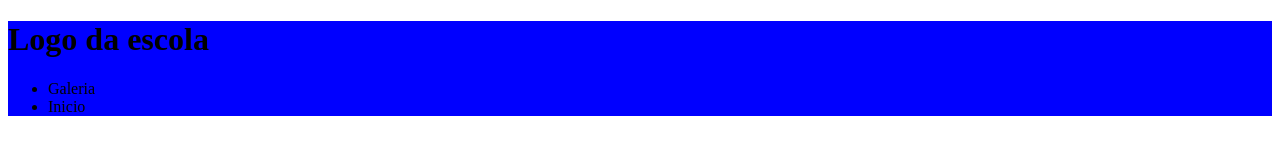
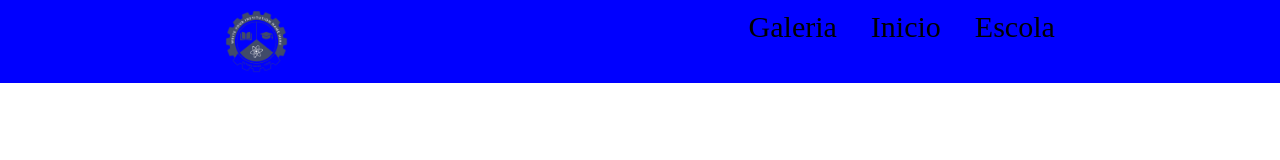
Before and after one commit to JovalSilva/Turma_I_Joval, a plain HTML site: page index.html in a window 1280 px wide. Drawn offline with Linux system fonts and the light colour scheme.

Commit message:
Add files via upload
Cabeçalho do site

```diff
--- a/index.html
+++ b/index.html
@@ -1,5 +1,5 @@
 <!DOCTYPE html>
-<html lang="en">
+<html lang="port-br">
 <head>
     <meta charset="UTF-8">
     <meta http-equiv="X-UA-Compatible" content="IE=edge">
@@ -8,11 +8,12 @@
     <title>Turma-I</title>
 </head>
 <body>
-    <header>
-     <h1>Logo da escola</h1>
-     <ul>
-         <li>Galeria</li>
-         <li>Inicio</li>
+    <header class="Cabeçalho">
+     <img class="Cabeçalho-imagem" src="logo design for school and_8968150.png" alt="Logo da Escola">
+     <ul class="Cabeçalho-lista">
+         <li class="Cabeçalho-item">Galeria</li>
+         <li class="Cabeçalho-item">Inicio</li>
+         <li class="Cabeçalho-item">Escola</li>
 
      </ul>
 
--- a/style.css
+++ b/style.css
@@ -1,3 +1,22 @@
-header{
+.Cabeçalho {
     background-color: blue;
+    color: black;
+    display: flex;
+    padding: 10px;
+    justify-content: space-around;
 }
+.Cabeçalho-imagem {
+    width: 5%;
+    height: 5%;
+
+}
+*{
+   margin: 0;
+   padding: 0;
+
+}
+.Cabeçalho-item {
+    display: inline-block;
+    font-size: 30px;
+    padding: 0 0 0 30px;
+}
```
Also changed, not shown: logo design for school and_8968150.png (added).
